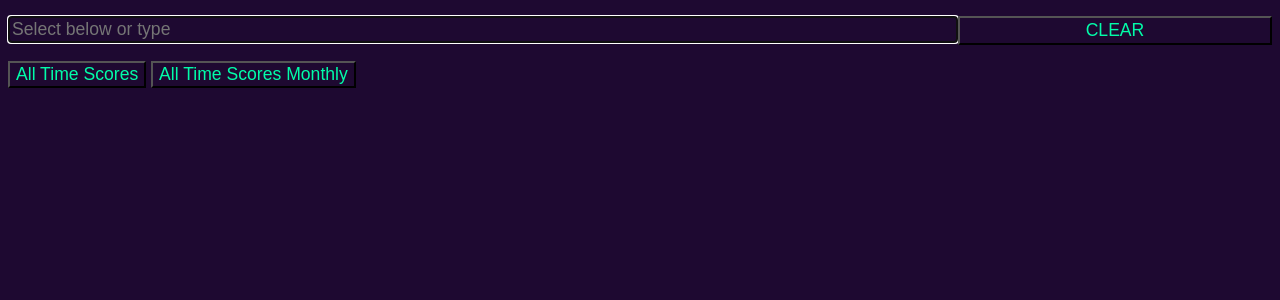
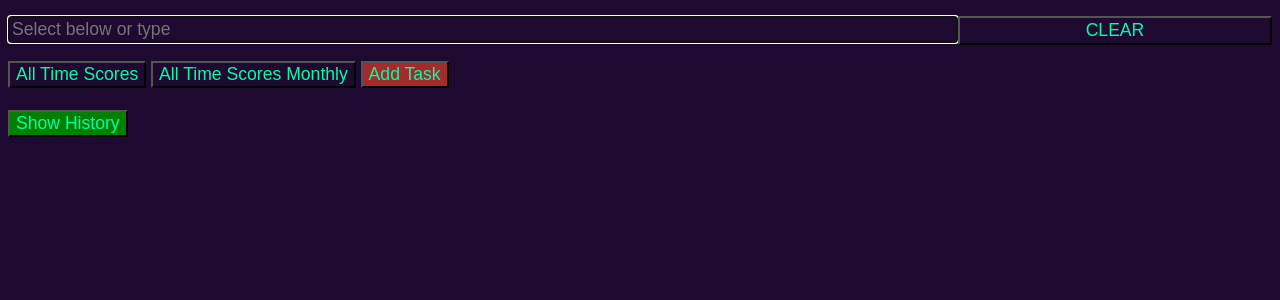
Before and after one commit to rjames711/Life_Scorer, a Flask app: template Life_Scorer/templates/choose_task.html in a window 1280 px wide. Shown: the part 73-373 px from the top of the page. Run offline with Flask 2, Linux system fonts and the light colour scheme; the template is opened without the code that fills it, so the values that code supplies are empty; the visitor is signed in with stand-in values (Sample User, id 1).

Commit message:
Got a multitask selection scheme working and connected it to show task. Can use the UI for graph and create log but will be more difficult to wire up the associated functions

```diff
--- a/Life_Scorer/__init__.py
+++ b/Life_Scorer/__init__.py
@@ -74,16 +74,23 @@ def show_log():
     log.reverse() #So it shows latest record first
     return render_template('log.html', log=log)
 
-@app.route('/show_task/<task_id>')
+@app.route('/show_task/<tasks>')
 @app.route('/show_task')
 @login_required
-def show_task(task_id):
-    name=task_id
-    name = interface.get_task_by_name(name,get_user())
-    #really confusing, basicaly getting task_id if task_name is passed in instead
-    if name:
-        task_id = name
-    log = interface.get_log_history(task_id, get_user())
+def show_task(tasks):
+    tasks = tasks.split('&')
+    for i in range(len(tasks)):
+        name=tasks[i]
+        tid = interface.get_task_by_name(name,get_user())
+        #really confusing, basicaly getting task_id if task_name is passed in instead
+        if tid:
+            tasks[i] = tid
+    print(tasks)
+    log=[]
+    for t in tasks:
+        log += interface.get_log_history(t, get_user())
+    print(log)
+    log.sort(key=lambda x: x[0]) #Sorting by id
     log.reverse() #So it shows latest record first
     return render_template('task_history.html', log=log)
 
@@ -268,7 +275,6 @@ def graph(task_id):
     #really confusing, basicaly getting task_id if task_name is passed in instead
     if name:
         task_id = name
-
     task_id=int(task_id)
     conn = interface.get_task_db(get_user())
     c = conn.cursor()
--- a/Life_Scorer/static/filter.js
+++ b/Life_Scorer/static/filter.js
@@ -9,7 +9,8 @@ function task_text() {
   var input, filter;
   input = document.getElementById('selection');
   filter = input.value.toUpperCase();
-
+  filter = filter.split('&');
+  filter = filter[filter.length-1]; //Get last in selection list
   var tasks = document.getElementsByClassName("picker button");
   // Loop through all list items, and hide those who don't match the search query
   for (i = 0; i < tasks.length; i++) {
--- /dev/null
+++ b/Life_Scorer/static/multitask.js
@@ -0,0 +1,26 @@
+//Selection of task button sets up for selection of another task
+var sel = document.getElementById("selection");
+
+function multitask(btn){
+    $(".picker.button").show()
+    console.log("something");
+
+    sel.value+='&';
+    sel.focus();
+  }
+
+
+  function selectTask(btn){
+      $('.picker.button').hide();
+      document.getElementById(btn.id).style.display=''; //show
+
+      var sels = sel.value.split('&');
+      sels[sels.length-1] = btn.id;
+      sel.value = sels.join('&');
+  }
+
+  function clear_sel(){
+    document.getElementById('selection').value='';
+    $(".picker.button").show()
+    sel.focus();
+  }
--- a/Life_Scorer/templates/base.html
+++ b/Life_Scorer/templates/base.html
@@ -17,6 +17,8 @@
       <li><a href="{{ url_for('show_month') }}">Show Month</a>
       <li><a href="{{ url_for('day_sums',num_days=30) }}">Day sums</a>
       <li><a href="{{ url_for('custom_stats') }}">Custom Stats</a>
+      <li><a href="{{ url_for('choose_task') }}">Task History</a>
+      <li><a href="{{ url_for('choose_graph') }}">Graph History</a>
     {% else %}
       <li><a href="{{ url_for('register') }}">Register</a>
       <li><a href="{{ url_for('login') }}">Log In</a>
--- a/Life_Scorer/templates/choose_task.html
+++ b/Life_Scorer/templates/choose_task.html
@@ -1,33 +1,36 @@
 {% extends 'base.html' %}
 
 {% block header %}
-  <h1>{% block title %}Show  a Task{% endblock %}</h1>
+<h1>{% block title %}Show a Task{% endblock %}</h1>
 <meta charset="utf-8">
 <meta name="viewport" content="width=device-width, initial-scale=1">
 <script src="https://ajax.googleapis.com/ajax/libs/jquery/3.3.1/jquery.min.js"></script>
 {% endblock %}
 {% block content %}
 <div class='inline'>
-        <input type="text" id="selection" name="selection" value=""
-        onkeyup="task_text()" onclick="hideTop()" class="perc75"
+  <input type="text" id="selection" name="selection" value="" onkeyup="task_text()" onclick="hideTop()" class="perc75"
     placeholder="Select below or type" autocomplete="off">
 
   <button type="button" id='clear' class="perc25" onclick="clear_sel()">CLEAR</button>
 </div>
 
-  <input type = "button" input id="0"  class="picker button" onclick="get_selection(this)"
-  value="All Time Scores" data-id="-1">
-  <input type = "button" input id="0"  class="picker button" onclick="get_selection(this)"
-  value="All Time Scores Monthly" data-id="0">
+<input type="button" input id="0" class="picker button" onclick="get_selection(this)" value="All Time Scores"
+  data-id="-1">
+<input type="button" input id="0" class="picker button" onclick="get_selection(this)" value="All Time Scores Monthly"
+  data-id="0">
 {% for task in tasks %}
-  <input type = "button" input id="{{ task.name }}"  class="picker button" data-id="{{ task.task_id }}"  onclick="get_selection(this)"
-  value="{{ task.name }}">
+<input type="button" input id="{{ task.name }}" class="picker button" data-id="{{ task.task_id }}"
+  onclick="selectTask(this)" value="{{ task.name }}">
 {% endfor %}
+<input type="button" input id="add_task" onclick="multitask(this)" value="Add Task" style="background-color: brown;">
+<br><br>
+<input type="button" input id="show_history" onclick="get_selection(this)" value="Show History" style="background-color: green;">
 <script>
-    function get_selection(btn){
+  function get_selection(btn) {
     console.log(btn);
-      window.location = "show_task/"+btn.getAttribute('data-id');
+    window.location = "show_task/" + document.getElementById("selection").value;
   }
 </script>
 <script type="text/javascript" src="{{ url_for('static', filename = 'filter.js') }}"></script>
+<script type="text/javascript" src="{{ url_for('static', filename = 'multitask.js') }}"></script>
 {% endblock %}
```
Lines whose indentation alone changed are shown as unchanged.
